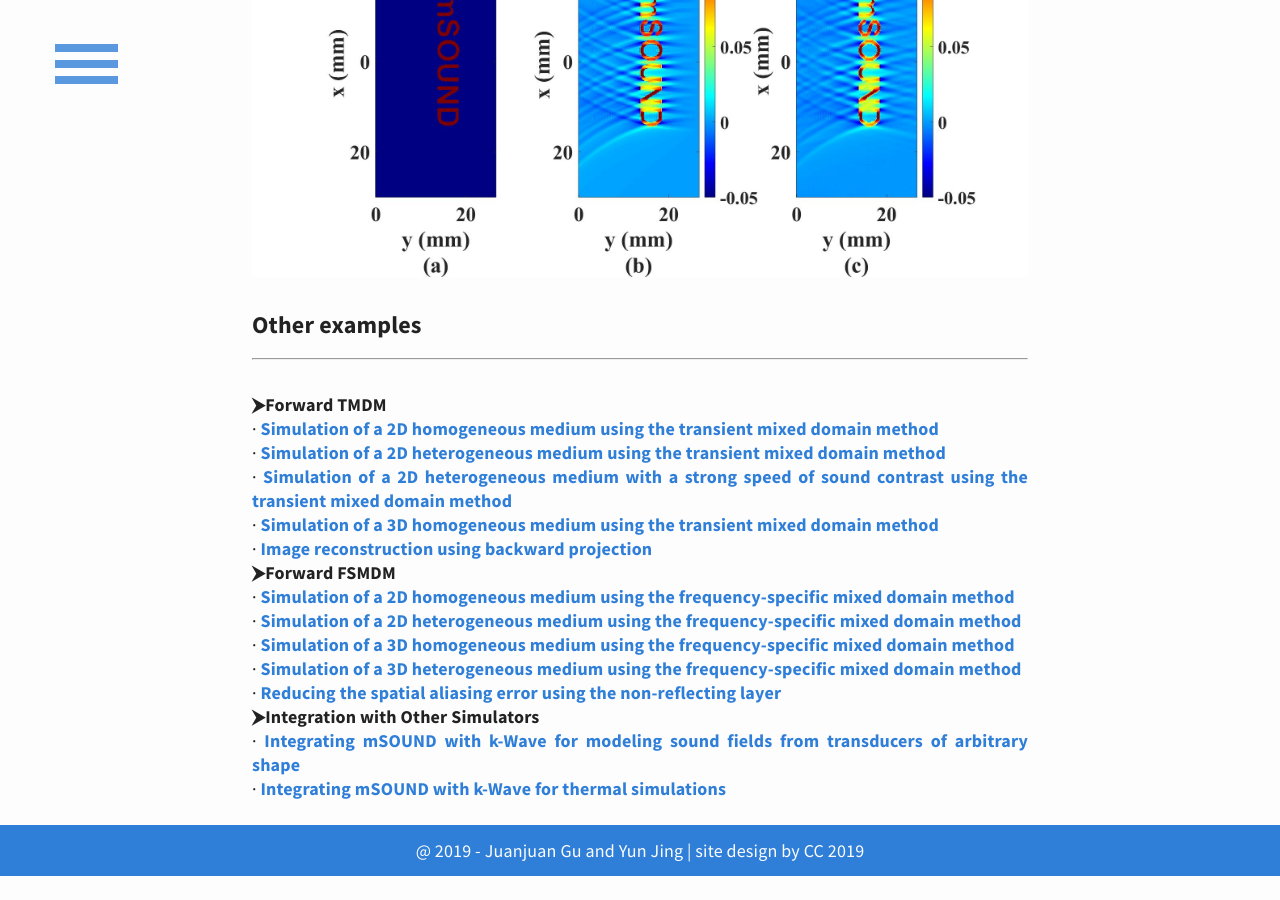
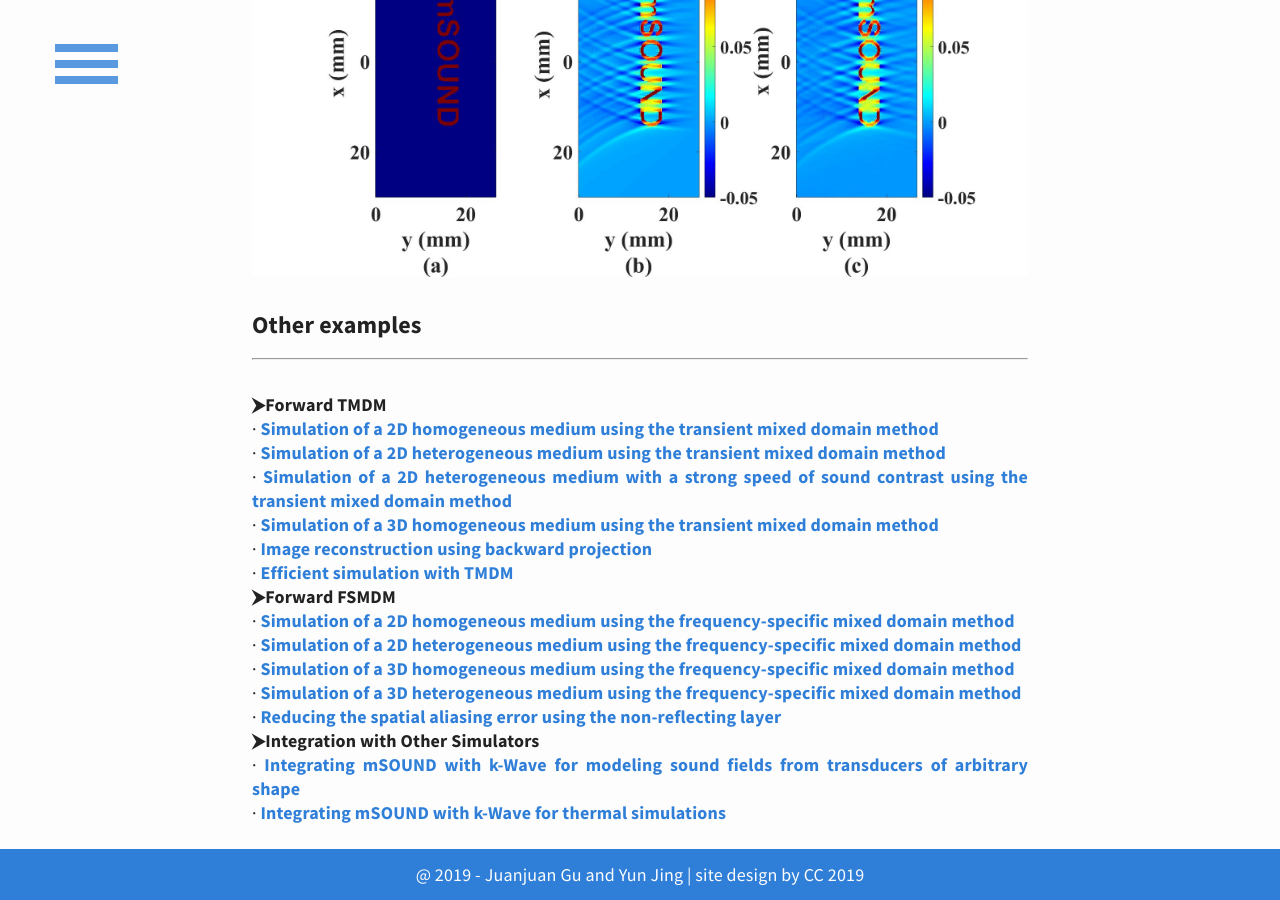
Before and after one commit to m-SOUND/mSOUND, a Jekyll site: the page built from _posts/2019-07-24-Backward_TMDM.html, in a window 1280 px wide and 900 px high, scrolled down 3380 px. Built offline with Jekyll 4.4.1, drawn with Linux system fonts in a browser that asks for light colours; before the commit the page ends 4256 px from its top, so only the background shows below that.

Commit message:
Update 2019-07-24-Backward_TMDM.html

```diff
--- a/_posts/2019-07-24-Backward_TMDM.html
+++ b/_posts/2019-07-24-Backward_TMDM.html
@@ -127,7 +127,8 @@
     Simulation of a 3D homogeneous medium using the transient mixed domain method</a>
 <br>&middot;<a href="https://m-sound.github.io/mSOUND/Backward_TMDM">
     Image reconstruction using backward projection</a>
-
+<br>&middot;<a href="https://m-sound.github.io/mSOUND/TMDM_2D_animation">
+    Efficient simulation with TMDM</a>
 
 <br><h7 style='font-weight:bold;'>&#11166;Forward FSMDM</h7>
 <br>&middot;<a href="https://m-sound.github.io/mSOUND/FSMDM_2D_homogeneous">
```
